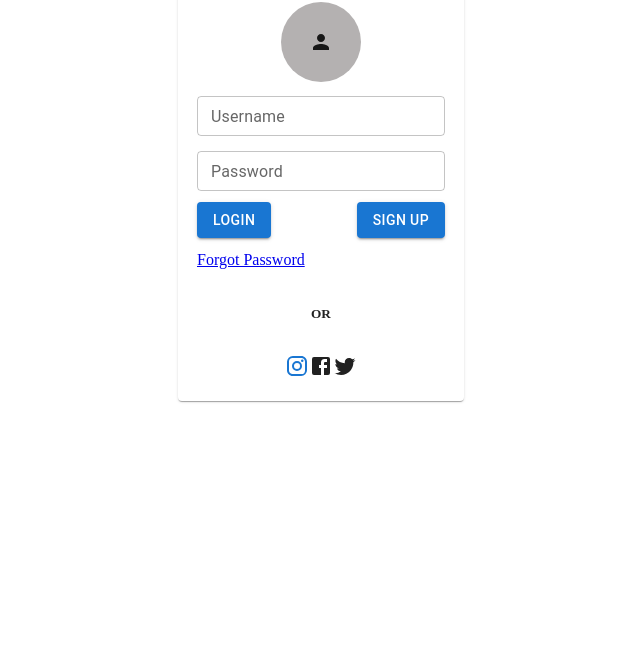
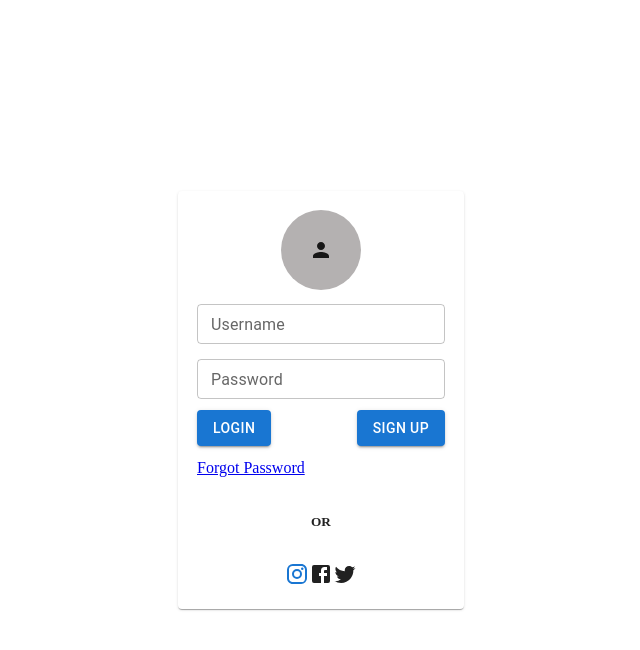
Before and after one commit to barasami/Login-Page, a React (Create React App) app: page / in a window 1280 px wide. Shown: the top 650 px of the page, without its empty margins (319-959 px from the left). Built offline with nearby package versions, Linux system fonts and the light colour scheme.

Commit message:
modified page

```diff
--- a/src/App.css
+++ b/src/App.css
@@ -6,14 +6,15 @@
 
 .App{
   display: flex;
-  margin-left: 20%;
-  margin-right: 20%;
-  margin-top: 10%;
-  margin-bottom: 10%;
   align-items: center;
   justify-content: center;
+  height: 100vh;
 }
 .lg_page{
   margin-top: 10%;
+  align-items: center;
+  justify-content: center;
+  margin-bottom: 10%;
   position: fixed;
+
 }
```
